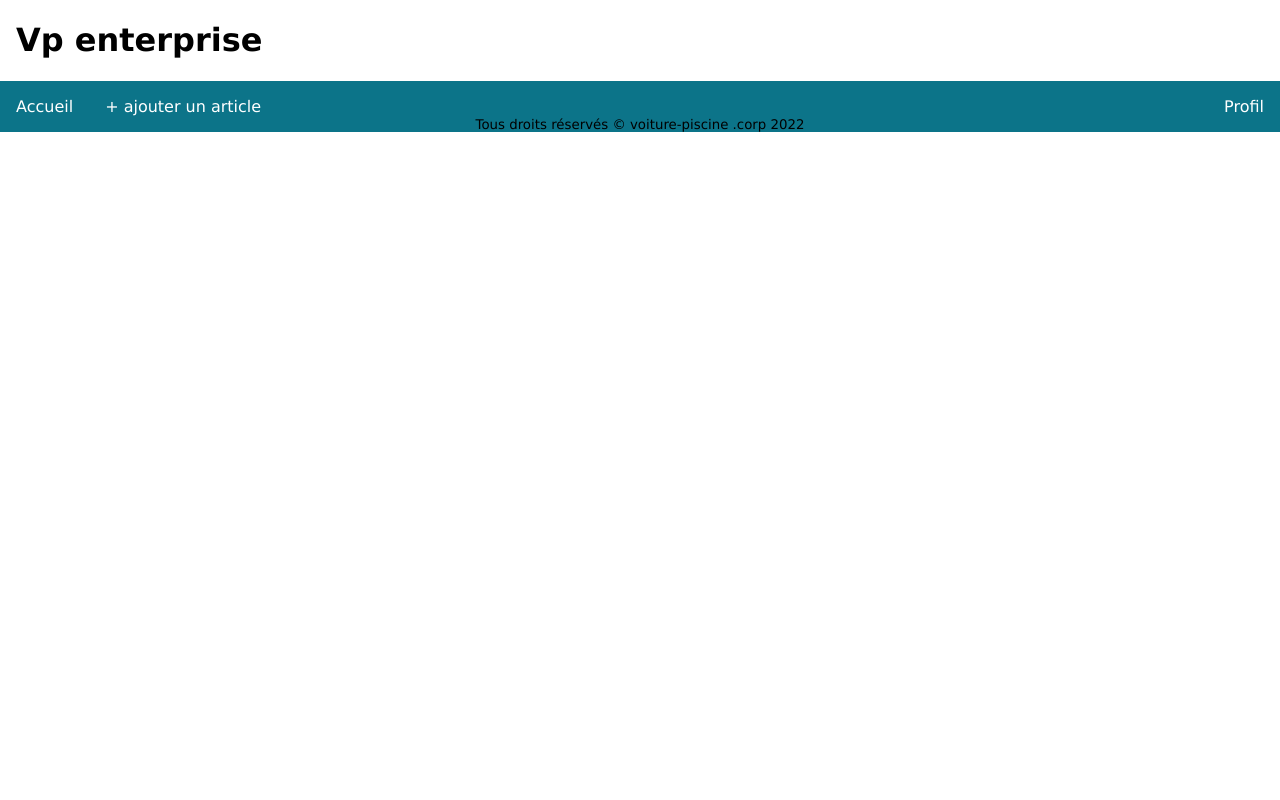
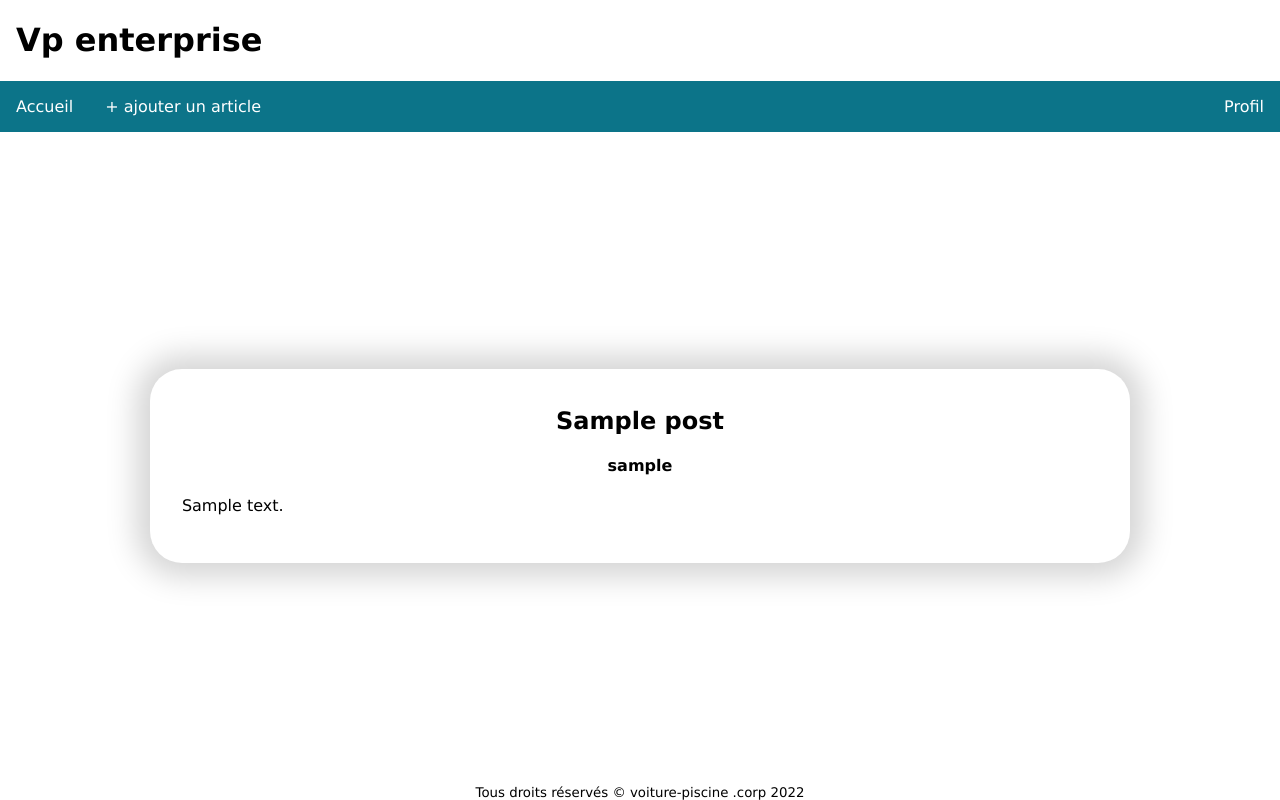
Before and after one commit to orkeilius/voiture-piscine, a PHP site: page /post.php?id=1 in a window 1280 px wide. Run offline with PHP 8.4, Linux system fonts and the light colour scheme; the visitor is signed in with stand-in values (Sample User, id 1); tables that the repository leaves empty hold one stand-in row (values such as "Sample post").

Commit message:
add post query

```diff
--- a/site dynamique/main.css
+++ b/site dynamique/main.css
@@ -108,7 +108,7 @@ nav {
     box-shadow: 0px 0px 30px 14px rgba(0, 0, 0, 0.17);
 }
 
-.itemWarper>h2 {
+.itemWarper>h2, h4 {
     text-align: center;
 }
 
--- a/site dynamique/post.php
+++ b/site dynamique/post.php
@@ -12,8 +12,23 @@
     if (getUserAccess() > 3 || $id == false ) {
         header("Location: /");
     } else {
+        $query = $db->prepare("SELECT * FROM `post` WHERE `postId`=?");
+        $query->bindParam(1,$id);
+        $query->execute();
+        $result = $query->fetch();
+
+
+
         include("module/header.php"); ?>
-
+        <section>
+            <article class="itemWarper">
+                <h2><?php echo $result["postTitle"] ?></h2>
+                <h4><?php echo $result["userName"] ?></h4>
+                <p>
+                    <?php echo $result["postContent"] ?>
+                </p>
+            </article>
+        </section>
 
     <?php include("module/footer.php");
     }
```
